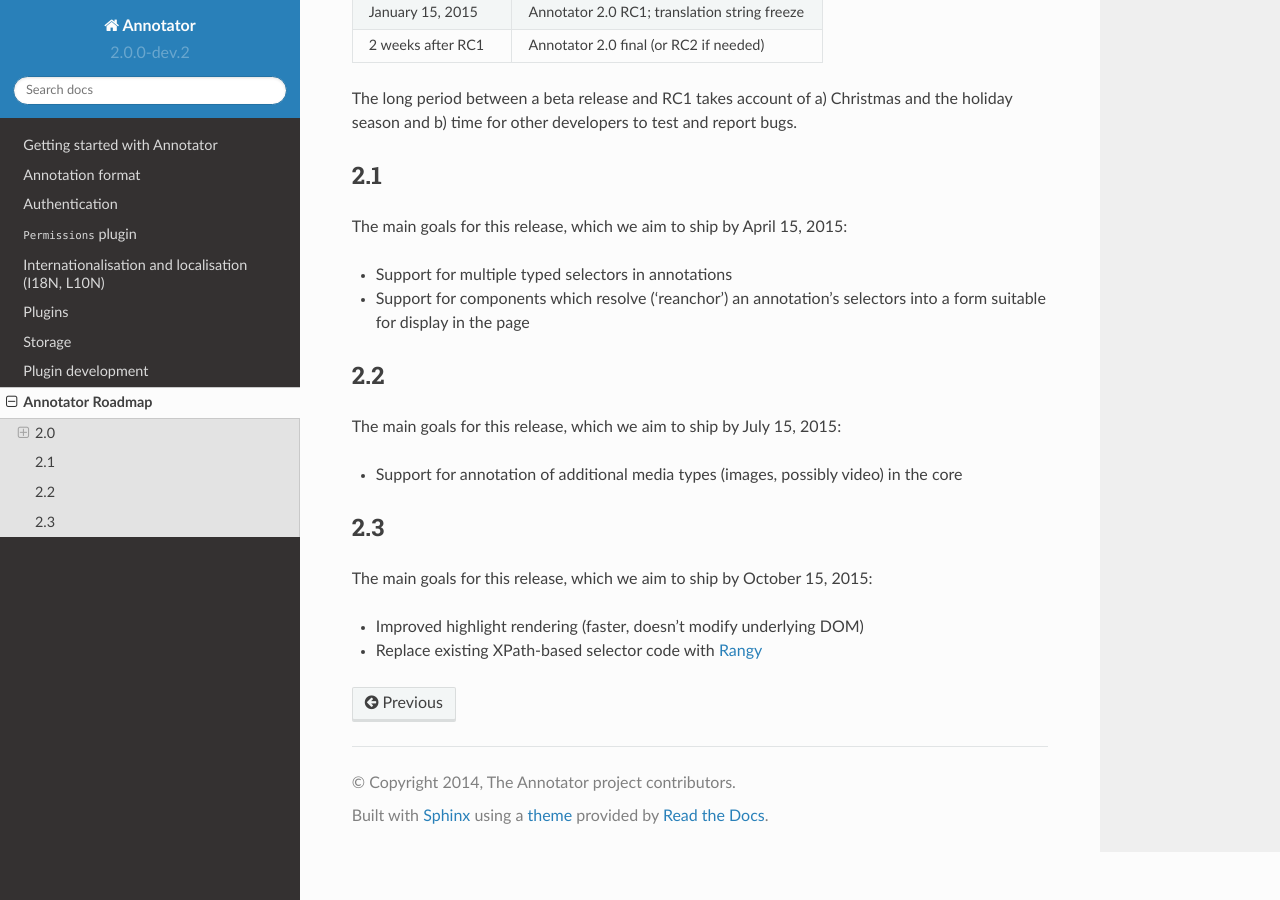
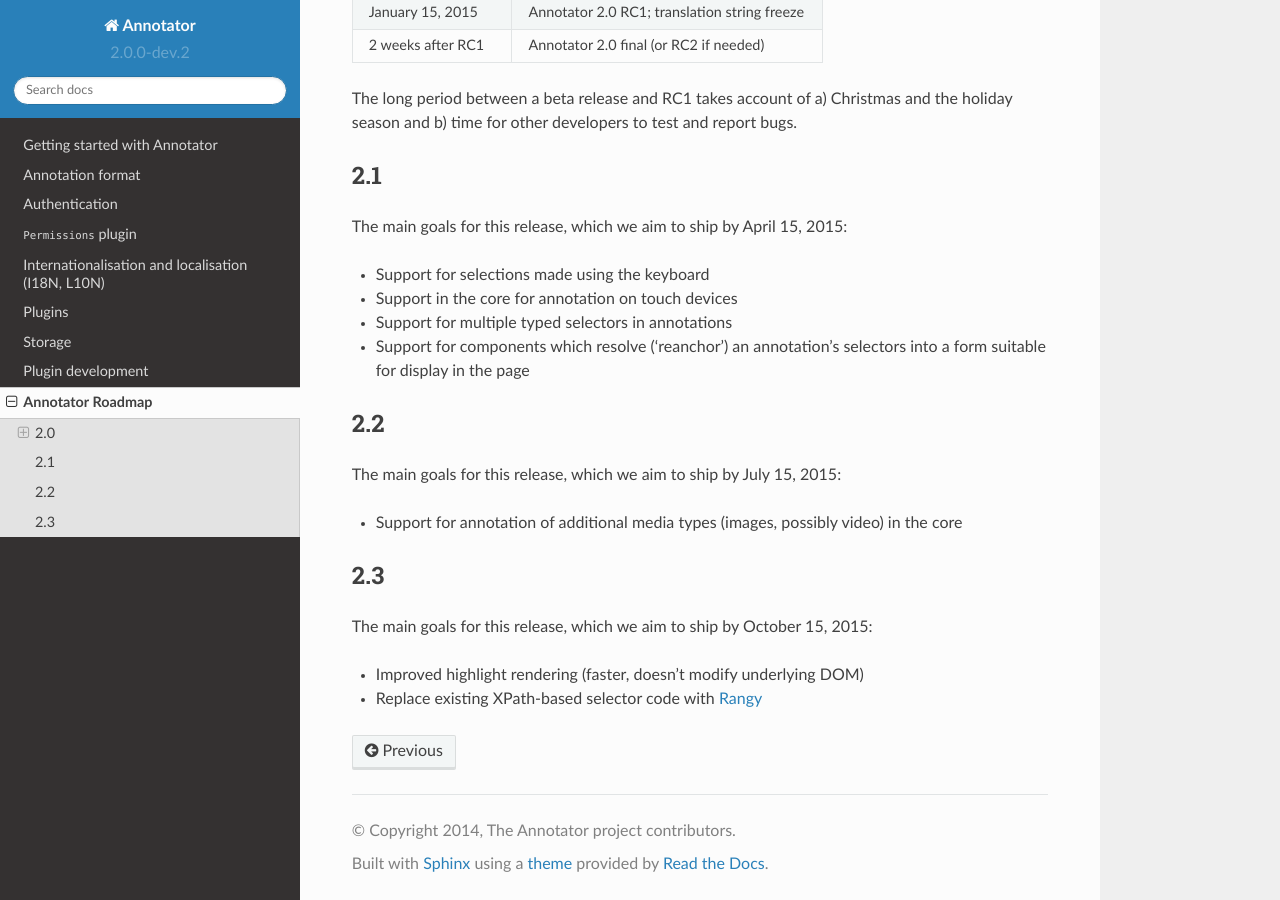
Before and after one commit to openannotation/annotator, a Sphinx documentation site: the page built from doc/roadmap.rst, in a window 1280 px wide and 900 px high, scrolled down 799 px. Built offline with Sphinx 7.4.7 and the Read the Docs theme 2.0.0, drawn with Linux system fonts in a browser that asks for light colours.

Commit message:
doc/roadmap: Add a couple of features for 2.1

```diff
--- a/doc/roadmap.rst
+++ b/doc/roadmap.rst
@@ -44,6 +44,8 @@ the holiday season and b) time for other developers to test and report bugs.
 
 The main goals for this release, which we aim to ship by April 15, 2015:
 
+-  Support for selections made using the keyboard
+-  Support in the core for annotation on touch devices
 -  Support for multiple typed selectors in annotations
 -  Support for components which resolve ('reanchor') an annotation's selectors
    into a form suitable for display in the page
```
